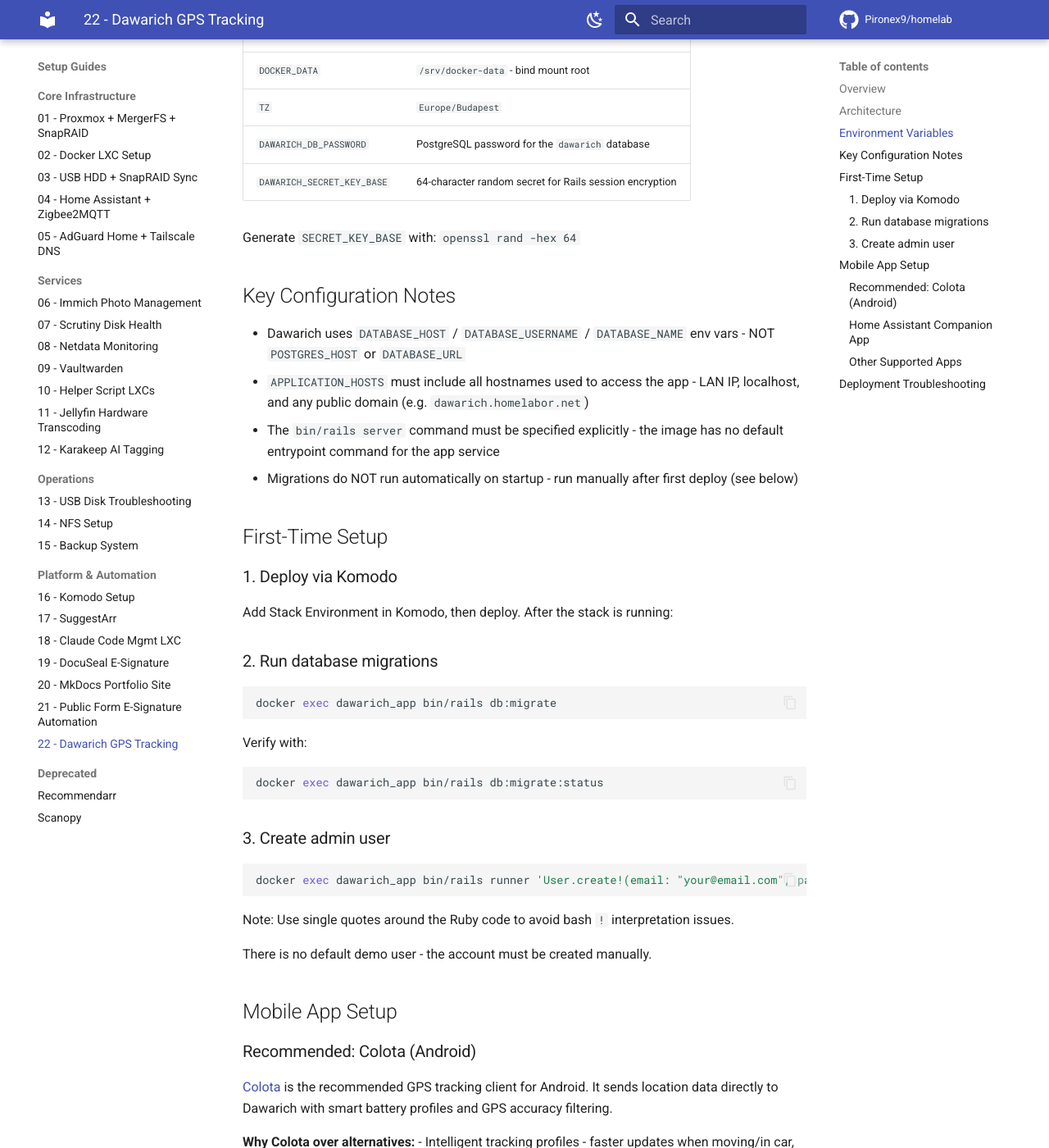
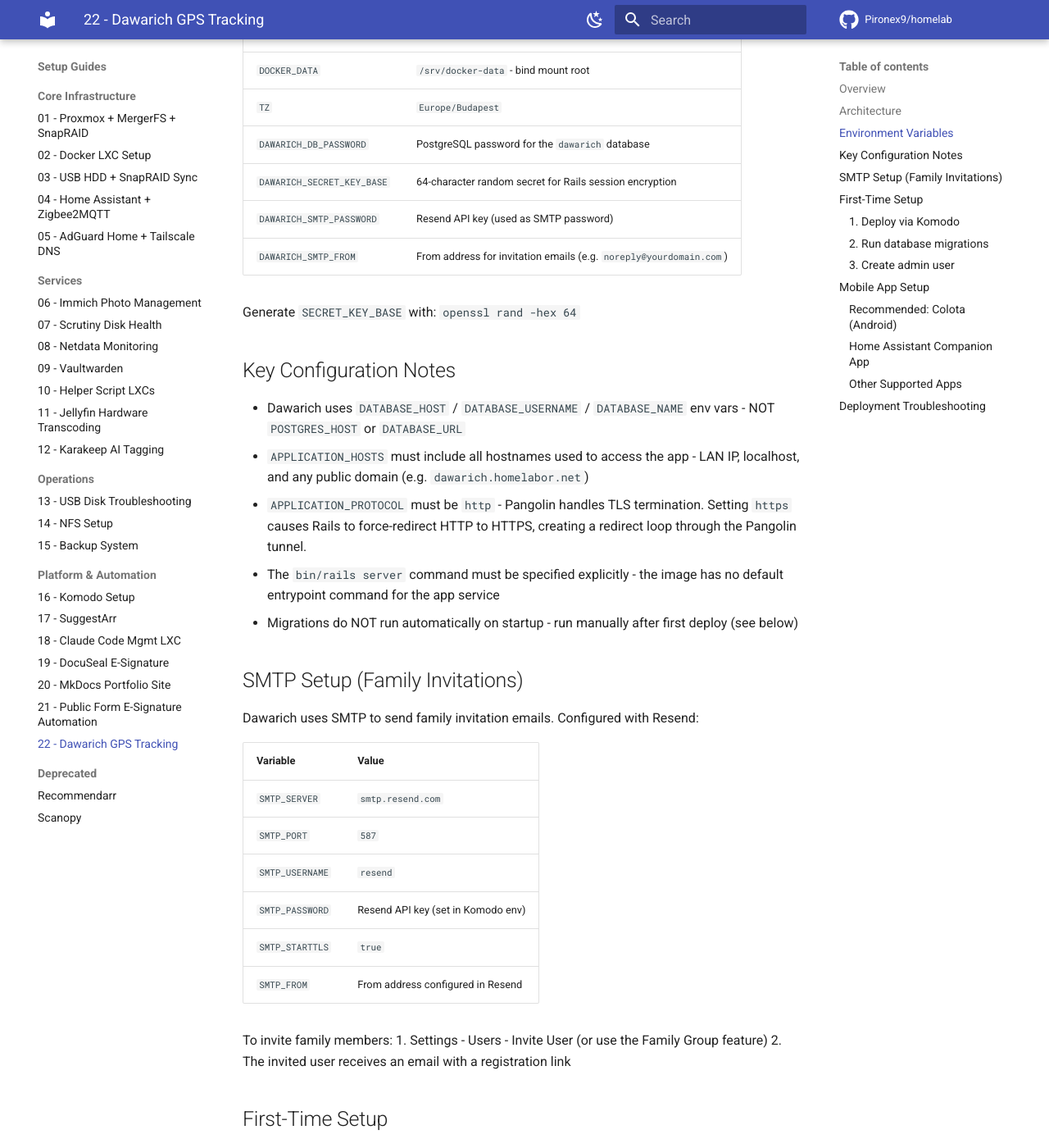
Before and after one commit to Pironex9/homelab, an MkDocs documentation site: the page built from docs/proxmox/22_Dawarich_GPS_Tracking_Setup.md, in a window 1280 px wide and 1400 px high, scrolled down 1073 px. Shown: the whole window at 82% size. Built offline with MkDocs 1.6.1 and Material for MkDocs 9.7.7, drawn with Linux system fonts in a browser that asks for light colours; comment, search, counter and statistics services are not loaded; some of the changed text lies outside the part shown.

Commit message:
Update Dawarich docs: SMTP setup, APPLICATION_PROTOCOL fix

```diff
--- a/docs/proxmox/22_Dawarich_GPS_Tracking_Setup.md
+++ b/docs/proxmox/22_Dawarich_GPS_Tracking_Setup.md
@@ -34,6 +34,8 @@
 | `TZ` | `Europe/Budapest` |
 | `DAWARICH_DB_PASSWORD` | PostgreSQL password for the `dawarich` database |
 | `DAWARICH_SECRET_KEY_BASE` | 64-character random secret for Rails session encryption |
+| `DAWARICH_SMTP_PASSWORD` | Resend API key (used as SMTP password) |
+| `DAWARICH_SMTP_FROM` | From address for invitation emails (e.g. `noreply@yourdomain.com`) |
 
 Generate `SECRET_KEY_BASE` with: `openssl rand -hex 64`
 
@@ -41,8 +43,26 @@
 
 - Dawarich uses `DATABASE_HOST` / `DATABASE_USERNAME` / `DATABASE_NAME` env vars - NOT `POSTGRES_HOST` or `DATABASE_URL`
 - `APPLICATION_HOSTS` must include all hostnames used to access the app - LAN IP, localhost, and any public domain (e.g. `dawarich.homelabor.net`)
+- `APPLICATION_PROTOCOL` must be `http` - Pangolin handles TLS termination. Setting `https` causes Rails to force-redirect HTTP to HTTPS, creating a redirect loop through the Pangolin tunnel.
 - The `bin/rails server` command must be specified explicitly - the image has no default entrypoint command for the app service
 - Migrations do NOT run automatically on startup - run manually after first deploy (see below)
+
+## SMTP Setup (Family Invitations)
+
+Dawarich uses SMTP to send family invitation emails. Configured with Resend:
+
+| Variable | Value |
+|----------|-------|
+| `SMTP_SERVER` | `smtp.resend.com` |
+| `SMTP_PORT` | `587` |
+| `SMTP_USERNAME` | `resend` |
+| `SMTP_PASSWORD` | Resend API key (set in Komodo env) |
+| `SMTP_STARTTLS` | `true` |
+| `SMTP_FROM` | From address configured in Resend |
+
+To invite family members:
+1. Settings - Users - Invite User (or use the Family Group feature)
+2. The invited user receives an email with a registration link
 
 ## First-Time Setup
 
@@ -128,3 +148,4 @@
 | White page on sign in | Migrations not run | Run `docker exec dawarich_app bin/rails db:migrate` |
 | No default login | No demo user exists | Create user via `rails runner` command above |
 | Colota 404 on test connection | Base URL entered instead of full endpoint | Use full `/api/v1/owntracks/points?api_key=...` URL |
+| `dawarich.homelabor.net` returns 503 / no available server | `APPLICATION_PROTOCOL: https` causes Rails force_ssl redirect loop through Pangolin | Set `APPLICATION_PROTOCOL: http` - Pangolin handles TLS |
```
